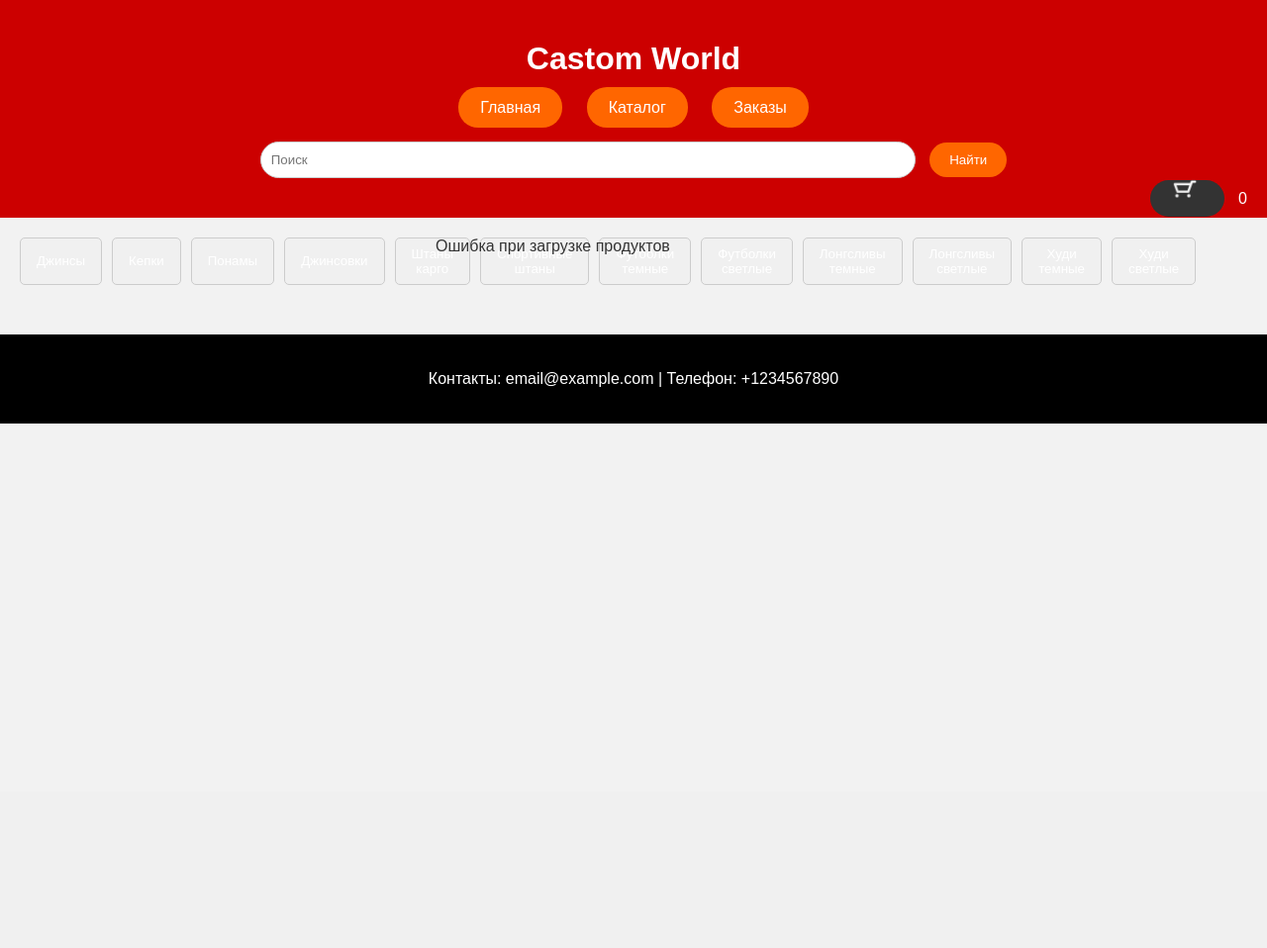
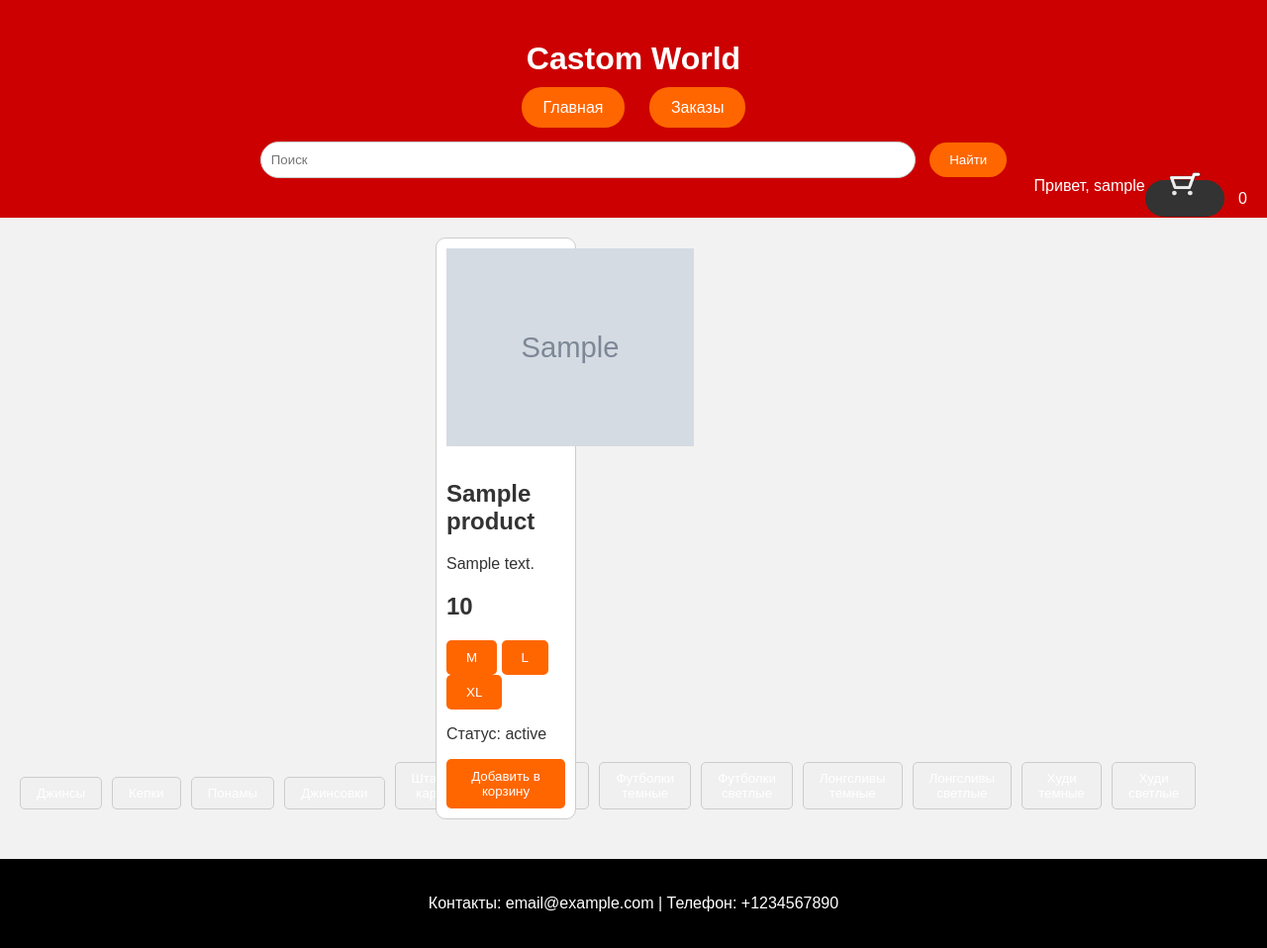
Before and after one commit to KarlsonNaMinimalkah/diplom_program, a PHP site: page /programs/catalog.php in a window 1280 px wide. Shown: the whole page at 99% size. Before the commit the page ends 428 px from the top, so only its background shows below. Run offline with PHP 8.4, Linux system fonts and the light colour scheme; the visitor is signed in with stand-in values (Sample User, id 1); tables that the repository leaves empty or names only in its code hold one stand-in row (values such as "Sample post"); grey boxes marked "Sample" are stand-in pictures.

Commit message:
Обновлены файлы программы и добавлены новые изображения

```diff
--- a/programs/cart.php
+++ b/programs/cart.php
@@ -105,7 +105,6 @@ $conn->close();
     <h1>Castom World</h1>
     <nav>
         <a href="index.php">Главная</a>
-        <a href="catalog.php">Каталог</a>
         <a href="user_order.php">Заказы</a>
     </nav>
 </header>
--- a/programs/catalog.php
+++ b/programs/catalog.php
@@ -1,9 +1,29 @@
+<?php
+session_start();
+$servername = "localhost";
+$username = "root";
+$password = "";
+$dbname = "WorldOfCustomClothing";
+
+// Создание соединения
+$conn = new mysqli($servername, $username, $password, $dbname);
+
+// Проверка соединения
+if ($conn->connect_error) {
+    die("Connection failed: " . $conn->connect_error);
+}
+
+// Получение категории и поискового запроса
+$category = isset($_GET['category']) ? $_GET['category'] : '';
+$search = isset($_GET['search']) ? $_GET['search'] : '';
+?>
+
 <!DOCTYPE html>
-<html lang="en">
+<html lang="ru">
 <head>
     <meta charset="UTF-8">
     <meta name="viewport" content="width=device-width, initial-scale=1.0">
-    <title>Главная страница</title>
+    <title>Каталог</title>
     <link rel="stylesheet" href="style.css">
     <script src="https://code.jquery.com/jquery-3.6.0.min.js"></script>
     <style>
@@ -16,8 +36,8 @@
             width: 30%;
         }
         .product img {
-            max-width: 100%;
-            height: auto;
+            width: 250px;
+            height: 200px;
             margin-bottom: 10px;
         }
         .search-bar {
@@ -46,22 +66,21 @@
     <h1>Castom World</h1>
     <nav>
         <a href="index.php">Главная</a>
-        <a href="catalog.php">Каталог</a>
         <a href="user_order.php">Заказы</a>
     </nav>
     <div class="header-bottom">
         <div class="search-bar">
-            <form method="GET">
-                <input type="text" name="search" placeholder="Поиск" value="<?php echo isset($_GET['search']) ? $_GET['search'] : ''; ?>">
+            <form method="GET" action="catalog.php">
+                <input type="text" name="search" placeholder="Поиск" value="<?php echo htmlspecialchars($search); ?>">
                 <button type="submit">Найти</button>
             </form>
         </div>
         <div class="user-actions">
             <?php if (isset($_SESSION['user_id'])): ?>
                 <div class="dropdown">
-                <span>Привет, <?php echo $_SESSION['username']; ?></span>
+                    <span>Привет, <?php echo htmlspecialchars($_SESSION['username']); ?></span>
                     <div class="dropdown-content">
-                        <form method="post" action="../login.php"> <!-- Форма для выхода -->
+                        <form method="post" action="login.php">
                             <button type="submit" name="logout">Выход</button>
                         </form>
                         <a href="delete_account.php">Удалить аккаунт</a>
@@ -91,16 +110,54 @@
         <button class="category-btn" data-category="11">Худи темные</button>
         <button class="category-btn" data-category="12">Худи светлые</button>
     </div>
-    <div id="products-container"></div>
+    <div id="products-container">
+        <?php
+        // SQL-запрос для получения продуктов по категории и поисковому запросу
+        $sql = "SELECT * FROM products WHERE 1=1";
+        if (!empty($category)) {
+            $sql .= " AND category_id = " . intval($category);
+        }
+        if (!empty($search)) {
+            $sql .= " AND (name LIKE '%" . $conn->real_escape_string($search) . "%' OR description LIKE '%" . $conn->real_escape_string($search) . "%')";
+        }
+
+        $result = $conn->query($sql);
+
+        if ($result->num_rows > 0) {
+            while ($row = $result->fetch_assoc()) {
+                // Получаем статус из таблицы status_quantity
+                $status_sql = "SELECT status FROM status_quantity WHERE id = " . $row['status_id'];
+                $status_result = $conn->query($status_sql);
+                $status = ($status_result->num_rows > 0) ? $status_result->fetch_assoc()['status'] : "Статус не найден";
+                ?>
+                <div class="product">
+                    <img src="<?php echo $row['image']; ?>" alt="<?php echo $row['name']; ?>">
+                    <h2><?php echo $row['name']; ?></h2>
+                    <p><?php echo $row['description']; ?></p>
+                    <h2><?php echo $row['price']; ?></h2>
+                    <p>
+                        <button class="size-btn" data-size="1">M</button>
+                        <button class="size-btn" data-size="2">L</button>
+                        <button class="size-btn" data-size="3">XL</button>
+                    </p>
+                    <input type="hidden" class="selected-size" name="selected-size" value="1"> <!-- Размер по умолчанию M -->
+                    <p>Статус: <?php echo $status; ?></p>
+                    <button class="add-to-cart-button">Добавить в корзину</button>
+                    <input type="hidden" name="productId" value="<?php echo $row['id']; ?>">
+                </div>
+                <?php
+            }
+        } else {
+            echo "<p>Нет продуктов в этой категории.</p>";
+        }
+        ?>
+    </div>
 </main>
 <footer>
     <p>Контакты: email@example.com | Телефон: +1234567890</p>
 </footer>
 <script>
     $(document).ready(function() {
-        // Загружаем все продукты при первой загрузке страницы
-        loadProducts('');
-
         // Обработчик клика по кнопкам категорий
         $('.category-btn').click(function() {
             var categoryId = $(this).data('category');
@@ -110,13 +167,14 @@
         // Функция для загрузки продуктов по категории
         function loadProducts(categoryId) {
             var search = '<?php echo isset($_GET['search']) ? $_GET['search'] : ''; ?>';
-            var url = 'get_products.php?category=' + categoryId + '&search=' + search;
+            var url = 'catalog.php?category=' + categoryId + '&search=' + search;
 
             $.ajax({
                 type: 'GET',
                 url: url,
                 success: function(response) {
-                    $('#products-container').html(response);
+                    var newContent = $(response).find('#products-container').html();
+                    $('#products-container').html(newContent);
                 },
                 error: function() {
                     $('#products-container').html('<div class="error-message">Ошибка при загрузке продуктов</div>');
@@ -137,7 +195,9 @@
                 success: function(response) {
                     $('#notification').html('<div class="success-message">Товар успешно добавлен в корзину</div>');
                 },
-
+                error: function() {
+                    $('#notification').html('<div class="error-message">Ошибка при добавлении товара в корзину</div>');
+                }
             });
         });
 
@@ -150,6 +210,9 @@
         });
     });
 </script>
-
 </body>
 </html>
+
+<?php
+$conn->close();
+?>
--- a/programs/custom_choice.php
+++ b/programs/custom_choice.php
@@ -71,7 +71,6 @@ if ($customs_result->num_rows > 0) {
     <h1>Castom World</h1>
     <nav>
         <a href="index.php">Главная</a>
-        <a href="catalog.php">Каталог</a>
         <a href="user_order.php">Заказы</a>
     </nav>
     <div class="header-bottom">
--- a/programs/index.php
+++ b/programs/index.php
@@ -60,7 +60,6 @@ $user = $user_result->fetch_assoc();
     <h1>Castom World</h1>
     <nav>
         <a href="index.php">Главная</a>
-        <a href="catalog.php">Каталог</a>
         <a href="user_order.php">Заказы</a>
     </nav>
     <div class="header-bottom">
@@ -83,7 +82,7 @@ $user = $user_result->fetch_assoc();
                 </div>
             <?php endif; ?>
             <div class="cart">
-                <a href="cart.php"><img src="cart-icon.png" alt="Корзина"></a>
+                <a href="cart.php"><img src="cart-icon.png" alt="Корзина" ></a>
                 <span id="cart-count">0</span>
             </div>
         </div>
--- a/programs/order.php
+++ b/programs/order.php
@@ -97,9 +97,7 @@ $conn->close();
 <header>
     <h1>Castom World</h1>
     <nav>
-        <a href="index.php">Главная</a>
-        <a href="catalog.php">Каталог</a>
-        <a href="contacts.php">Контакты</a>
+
     </nav>
 </header>
 <main>
--- a/programs/sborchik.php
+++ b/programs/sborchik.php
@@ -107,7 +107,7 @@ $sizes = [
         }
         .order-card img {
             width: 100%;
-            height: 200px; /* Фиксированная высота для изображений */
+            height: 220px; /* Фиксированная высота для изображений */
             object-fit: cover; /* Изображение сохраняет пропорции, но обрезается, чтобы заполнить блок */
             border-radius: 10px;
         }
--- a/programs/style.css
+++ b/programs/style.css
@@ -57,12 +57,11 @@ nav a:hover {
     background-color: #ff6600;
 }
 
-
-
 .cart img {
     width: 30px;
     height: 30px;
-    margin-right: 5px;
+    width: 40px;
+    height: 100%;
 }
 
 .search-bar {
@@ -104,11 +103,18 @@ main {
     background-color: #fff;
     padding: 20px;
     border-radius: 10px;
+    display: flex;
+    flex-direction: column;
+    justify-content: space-between;
 }
 
 .product img {
-    width: 100%;
-    height: auto;
+    max-width: 250px;
+    max-height: 200px;
+    width: 250px;
+    height: 200px;
+    object-fit: cover;
+    margin-right: 10px;
 }
 
 button {
@@ -118,6 +124,7 @@ button {
     padding: 10px 20px;
     cursor: pointer;
     border-radius: 5px;
+    margin-top: auto; /* Добавляет отступ сверху, чтобы кнопка была внизу */
 }
 
 footer {
@@ -169,10 +176,15 @@ footer {
     border-radius: 5px;
     text-align: center;
 }
+
 .order-summary h2 {
     margin-bottom: 20px;
 }
+
 .order-summary img {
     max-width: 100px;
     margin-bottom: 20px;
 }
+.cart{
+    margin-top: auto;
+}
--- a/programs/user_order.php
+++ b/programs/user_order.php
@@ -72,7 +72,6 @@ $user = $user_result->fetch_assoc();
     <h1>Castom World</h1>
     <nav>
         <a href="index.php">Главная</a>
-        <a href="catalog.php">Каталог</a>
         <a href="user_order.php">Заказы</a>
     </nav>
     <div class="header-bottom">
--- a/programs/vidacha.php
+++ b/programs/vidacha.php
@@ -113,7 +113,7 @@ $sizes = [
         }
         .order-card img {
             width: 100%;
-            height: 150px; /* Фиксированная высота для изображений */
+            height: 200px; /* Фиксированная высота для изображений */
             object-fit: cover; /* Изображение сохраняет пропорции, но обрезается, чтобы заполнить блок */
             border-radius: 10px;
         }
```
Also changed, not shown: programs/img/image.png (added).
